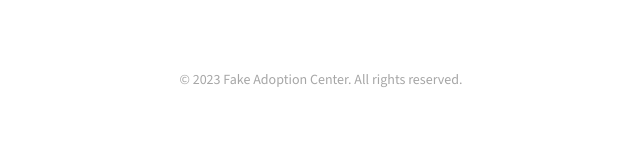
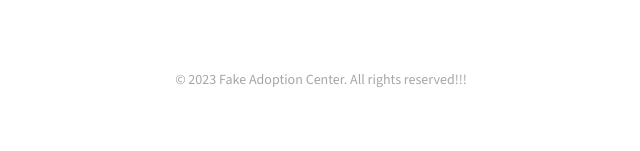
Before and after one commit to LearnWebCode/pet-adoption, a plain HTML site: page index.html in a window 1280 px wide. Shown: the part 1831-1982 px from the top of the page, 319-959 px from the left. Drawn offline with nearby package versions, Linux system fonts and the light colour scheme.

Commit message:
Updated footer

```diff
--- a/index.html
+++ b/index.html
@@ -170,7 +170,7 @@
   </div>
 
   <footer class="site-footer">
-    <p>&copy; 2023 Fake Adoption Center. All rights reserved.</p>
+    <p>&copy; 2023 Fake Adoption Center. All rights reserved!!!</p>
   </footer>
 </body>
 
```
